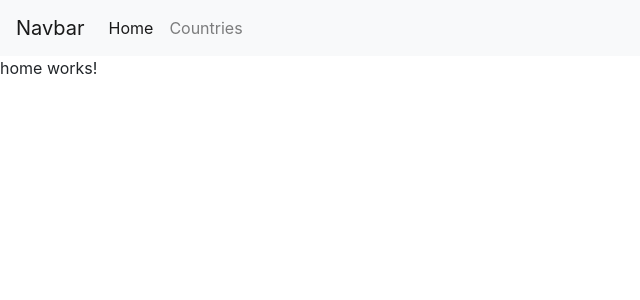
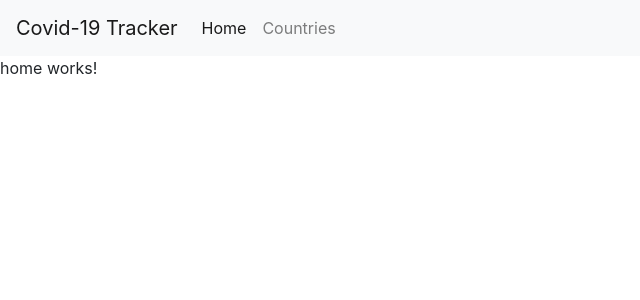
Before and after one commit to jYOtisingh0-o/covid-tracker, an Angular app: page / in a window 1280 px wide. Shown: the top 300 px of the page, without its empty margins (0-640 px from the left). Built offline with nearby package versions, Linux system fonts and the light colour scheme.

Commit message:
changed navBar name to covid-19 tracker

```diff
--- a/src/app/components/navbar/navbar.component.html
+++ b/src/app/components/navbar/navbar.component.html
@@ -1,5 +1,5 @@
 <nav class="navbar navbar-expand-lg navbar-light bg-light">
-    <a class="navbar-brand" href="#">Navbar</a>
+    <a class="navbar-brand" href="#">Covid-19 Tracker</a>
     <button class="navbar-toggler" type="button" data-toggle="collapse" data-target="#navbarNav" aria-controls="navbarNav" aria-expanded="false" aria-label="Toggle navigation">
       <span class="navbar-toggler-icon"></span>
     </button>
```
